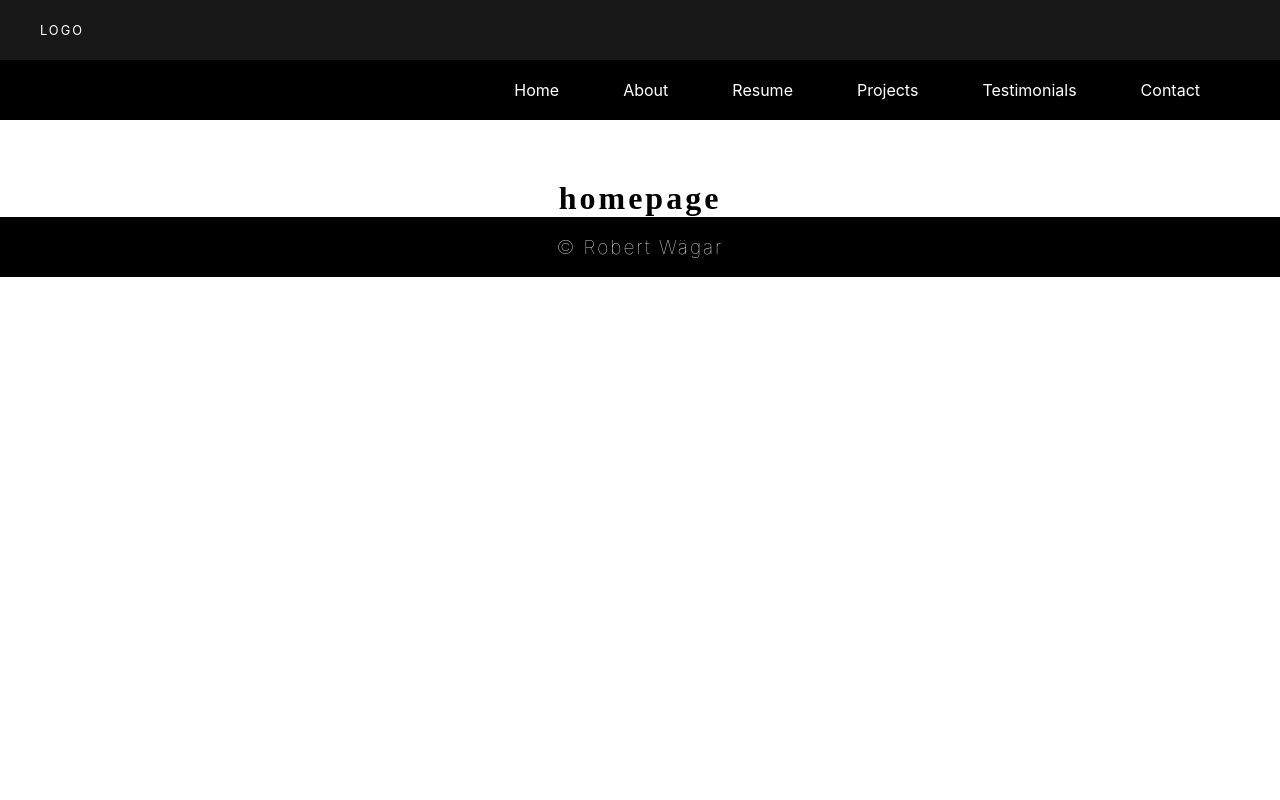
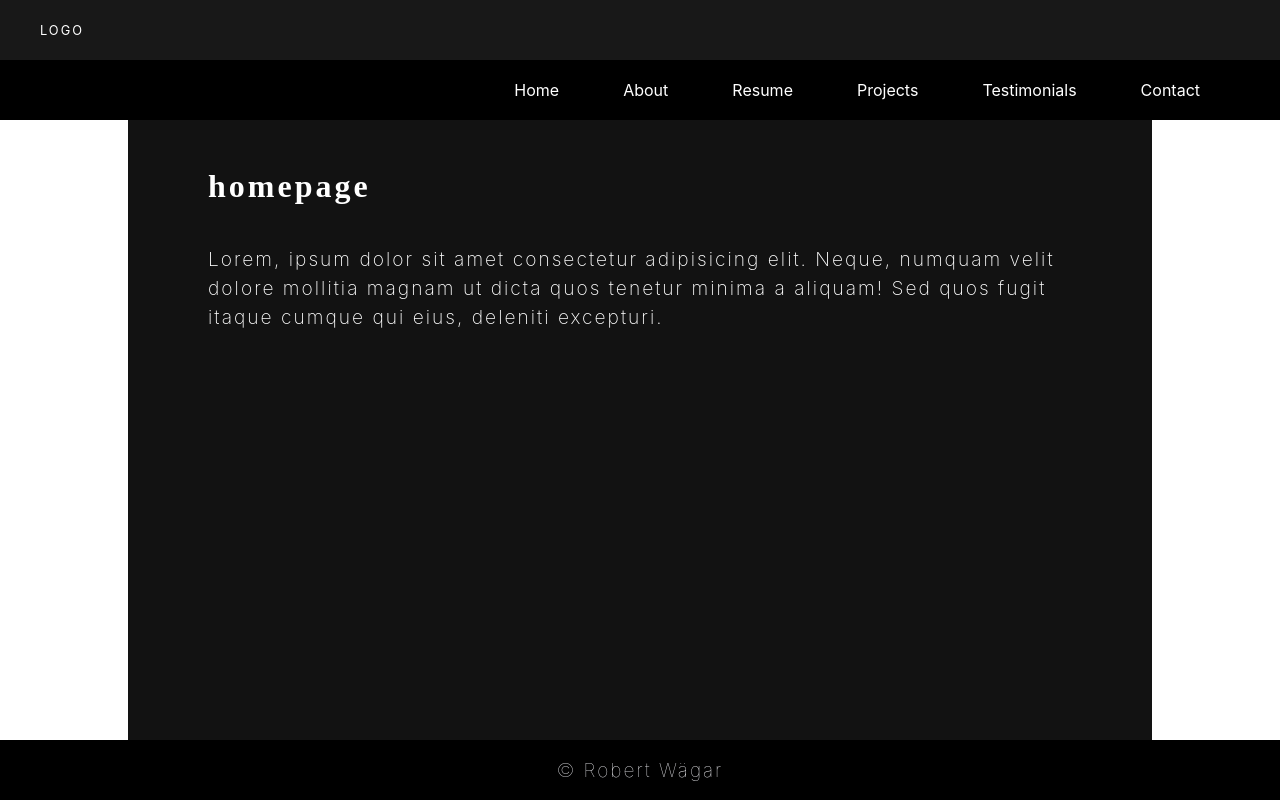
Before and after one commit to xxrobone/base_webpage_react, a React (Create React App) app: page / in a window 1280 px wide. Built offline with nearby package versions, Linux system fonts and the light colour scheme.

Commit message:
some simple page animation on home and contact

```diff
--- a/src/App.js
+++ b/src/App.js
@@ -1,5 +1,5 @@
 import React, { useState } from 'react';
-import './App.css';
+import './App.scss';
 import Header from './components/header/Header';
 import Footer from './components/footer/Footer';
 import Nav from './components/nav/Nav';
@@ -11,7 +11,7 @@ import Home from './pages/home/Home';
 import Contact from './pages/contact/Contact';
 
 // styles & animations
-import { motion as mt } from 'framer-motion';
+import { motion as mt, AnimatePresence } from 'framer-motion';
 
 function App() {
   const [active, setActive] = useState(false);
@@ -21,21 +21,17 @@ function App() {
         <Logo />
         <Nav active={active} setActive={setActive}>
           {navData.map(({ title, path, cls, id }, i) => (
-            <NavItem
-              title={title}
-              path={path}
-              cls={cls}
-              key={id}
-              i={i}
-            />
+            <NavItem title={title} path={path} cls={cls} key={id} i={i} />
           ))}
         </Nav>
       </Header>
       <main>
-        <Routes>
-          <Route path='/' element={<Home />} />
-          <Route path='/contact' element={<Contact />} />
-        </Routes>
+        <AnimatePresence>
+          <Routes>
+            <Route path='/' element={<Home />} />
+            <Route path='/contact' element={<Contact />} />
+          </Routes>
+        </AnimatePresence>
       </main>
       <Footer />
     </mt.div>
--- a/src/App.css
+++ b/src/App.scss
@@ -5,11 +5,12 @@
 
 
 main {
-  margin: 120px auto 0;
+  position: relative;
+  margin: 60px auto 0;
   display: flex;
   flex-direction: column;
   align-items: center;
-  height: 100%;
+  min-height: calc(100vh - 180px);
   width: 85%;
   background-color: transparent;
 }
--- a/src/components/contactForm/ContactFormWrapper.jsx
+++ b/src/components/contactForm/ContactFormWrapper.jsx
@@ -2,17 +2,22 @@ import React from 'react'
 
 //styles
 import './ContactFormWrapper.scss'
+import { motion as mt } from 'framer-motion'
 
 const ContactFormWrapper = (props) => {
   return (
-    <div className="wrapper">
+    <mt.div className="wrapper"
+    initial={{ opacity: 0, translateY: 300 }}
+      animate={{ opacity: 1, translateY: 0 }}
+          transition={{ duration: 0.75, ease: "easeIn", delay: 0.4 }}
+    >
 
         <div className="inner">
         </div>
       <div className='contact_form_wrapper'>
           {props.children}
     </div>
-    </div>
+    </mt.div>
   )
 }
 
--- a/src/components/contactForm/ContactFormWrapper.scss
+++ b/src/components/contactForm/ContactFormWrapper.scss
@@ -9,7 +9,11 @@
     left: 56px;
     overflow: hidden;
     z-index: 20;
-    }
+
+
+@media (min-width: 768px) {
+    left: 10%;
+}
 
     .wrapper.active {
     -webkit-transition: all 0.2s ease;
@@ -17,6 +21,8 @@
     transition: all 0.2s ease;
     -webkit-box-shadow: 0 10px 20px rgba(0,0,0,0.19), 0 6px 6px rgba(0,0,0,0.17);
             box-shadow: 0 10px 20px rgba(0,0,0,0.19), 0 6px 6px rgba(0,0,0,0.17);
+    }
+
     }
 
     .inner {
@@ -30,7 +36,6 @@
     cursor: pointer;
     opacity: 0;
     opacity: 1;
-    }
 
     .inner.active {
     -webkit-clip-path: circle(100%);
@@ -42,6 +47,7 @@
     -webkit-transition: all 0.4s ease 0.6s, opacity 0.6s ease 0.5s;
     -o-transition: all 0.4s ease 0.6s, opacity 0.6s ease 0.5s;
     transition: all 0.4s ease 0.6s, opacity 0.6s ease 0.5s;
+    }
     }
 
 .contact_form_wrapper {
--- a/src/components/contactSidebar/ContactSidebar.jsx
+++ b/src/components/contactSidebar/ContactSidebar.jsx
@@ -2,9 +2,15 @@ import React from 'react'
 
 // styles
 import './ContactSidebar.scss'
+import { motion as mt } from 'framer-motion'
+
 const ContactSidebar = () => {
   return (
-    <div className="container">
+      <mt.div className="container"
+      initial={{ opacity: 0, translateX: -200 }}
+      animate={{ opacity: 1, translateX: 0 }}
+          transition={{ duration: 0.75, ease: "easeIn" }}
+      >
         <div className="contact_sidebar">
             <div className="mail_btn">
                 <svg width="24" height="24" viewBox="0 0 24 24" fill="none" xmlns="http://www.w3.org/2000/svg">
@@ -20,7 +26,7 @@ const ContactSidebar = () => {
         <div className="icons">
             <span className="icon first"></span>
         </div>
-    </div>
+    </mt.div>
   )
 }
 
--- a/src/components/contactSidebar/ContactSidebar.scss
+++ b/src/components/contactSidebar/ContactSidebar.scss
@@ -1,15 +1,20 @@
 /* SIDEBAR */
 
 .container {
-    position: absolute;
-    left: 1vw;
-    top: 25vh;
+    position: fixed;
+    left: 2vw;
+    top: 35vh;
     width: 46px;
     height: 60%;
     z-index: 50;
     display: block;
     z-index: 19;
     background: transparent;
+
+
+@media (min-width: 768px) {
+  left: 1vw;
+}
     }
 
     .contact_sidebar {
--- a/src/index.js
+++ b/src/index.js
@@ -1,7 +1,7 @@
 import React from 'react';
 import ReactDOM from 'react-dom/client';
 import { BrowserRouter } from 'react-router-dom';
-import './index.css';
+import './index.scss';
 import App from './App';
 import * as serviceWorkerRegistration from './serviceWorkerRegistration';
 import reportWebVitals from './reportWebVitals';
--- a/src/index.css
+++ b/src/index.scss
@@ -11,6 +11,7 @@ body {
     sans-serif;
   -webkit-font-smoothing: antialiased;
   -moz-osx-font-smoothing: grayscale;
+  overflow-x: hidden;
 }
 
 code {
--- a/src/pages/contact/Contact.jsx
+++ b/src/pages/contact/Contact.jsx
@@ -1,13 +1,15 @@
-import React, {useState} from 'react'
-
-// styles
-import './Contact.scss'
+import React, { useState } from 'react'
 import ContactSidebar from '../../components/contactSidebar/ContactSidebar'
 import ContactFormWrapper from '../../components/contactForm/ContactFormWrapper'
 import ContactInfo from '../../components/contactForm/ContactInfo'
 import Form from '../../components/form/Form'
 import InputField from '../../components/inputfield/InputField'
 import TextAreaField from '../../components/textareafield/TextAreaField'
+
+// styles
+import './Contact.scss'
+import {motion as mt } from 'framer-motion'
+
 
 
 const Contact = () => {
@@ -27,7 +29,11 @@ const Contact = () => {
     users.push(input);
   }
   return (
-      <div className='contact'>
+    <mt.div className='contact'
+      initial={{ opacity: 0 }}
+      animate={{ opacity: 1 }}
+      transition={{ duration: 0.75, ease: "easeIn" }}
+    >
           <ContactSidebar />
           <ContactFormWrapper>
               <ContactInfo />
@@ -59,7 +65,7 @@ const Contact = () => {
               </Form>
           </ContactFormWrapper>
 
-    </div>
+    </mt.div>
   )
 }
 
--- a/src/pages/home/Home.jsx
+++ b/src/pages/home/Home.jsx
@@ -1,14 +1,32 @@
 import React from 'react'
+
+// styles & animation
+import './Home.scss'
 import {motion as mt } from 'framer-motion'
 
 const Home = () => {
   return (
-      <div>
-      <h1>homepage</h1>
-      <div className="info">
-
-      </div>
-    </div>
+    <mt.div
+      className='home'
+      initial={{ opacity: 0 }}
+      animate={{ opacity: 1 }}
+      transition={{ duration: 0.75, ease: "easeIn"}}
+    >
+      <mt.h1
+      initial={{ opacity: 0, translateX: -200 }}
+      animate={{ opacity: 1, translateX: 0 }}
+      transition={{ duration: 0.75, ease: "easeIn", delay: 0.2}}
+      >
+        homepage
+      </mt.h1>
+      <mt.div className="info"
+      initial={{ opacity: 0, translateX: -300 }}
+      animate={{ opacity: 1, translateX: 0 }}
+        transition={{ duration: 0.75, ease: "easeOut", delay: 0.5 }}
+      >
+<p>Lorem, ipsum dolor sit amet consectetur adipisicing elit. Neque, numquam velit dolore mollitia magnam ut dicta quos tenetur minima a aliquam! Sed quos fugit itaque cumque qui eius, deleniti excepturi.</p>
+      </mt.div>
+    </mt.div>
   )
 }
 
--- a/src/pages/home/Home.scss
+++ b/src/pages/home/Home.scss
@@ -0,0 +1,19 @@
+.home {
+    position: relative;
+    padding: 2rem 4rem;
+    min-height: calc(100vh - 180px);
+    height: 100%;
+    background-color: #121212;
+    color: white;
+
+    h1 {
+        padding: 1rem;
+        text-align: left;
+    }
+
+    .info {
+        padding: 1rem;
+        text-align: left;
+
+    }
+}
```
